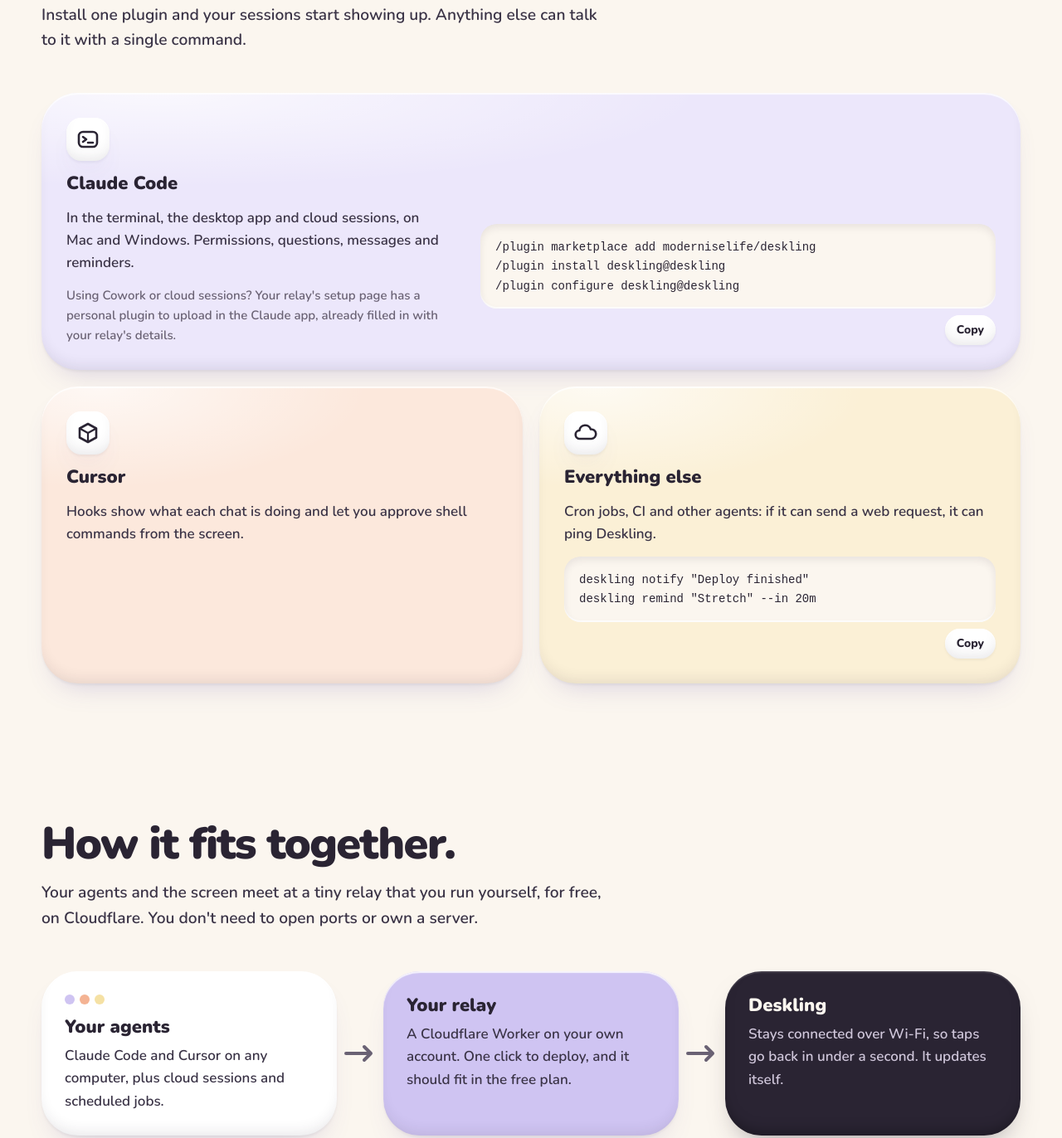
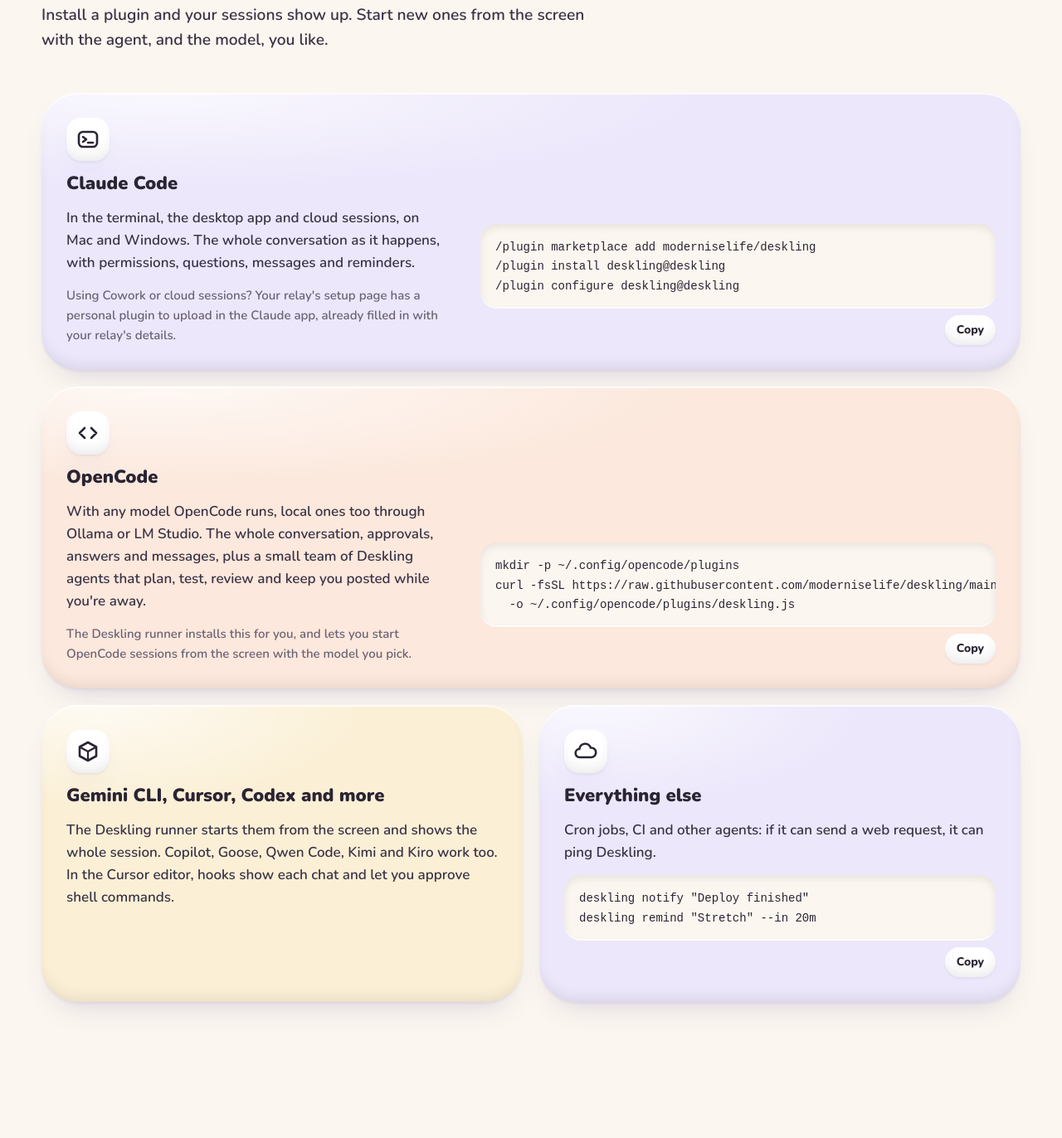
Before and after one commit to moderniselife/deskling, a website: page site/public/index.html in a window 1280 px wide. Shown: the part 1926-3298 px from the top of the page at 83% size. Drawn offline with nearby package versions, Linux system fonts and the light colour scheme.

Commit message:
Site: OpenCode and other agents; changelog for v0.3.2

```diff
--- a/site/public/index.html
+++ b/site/public/index.html
@@ -496,24 +496,33 @@ p code { font: 600 0.88em var(--mono); background: var(--sunk); padding: 2px 7px
     <div class="wrap">
       <div class="sec-head" data-enter>
         <h2 id="works-title">Works with what you already use.</h2>
-        <p>Install one plugin and your sessions start showing up. Anything else can talk to it with a single command.</p>
+        <p>Install a plugin and your sessions show up. Start new ones from the screen with the agent, and the model, you like.</p>
       </div>
       <div class="works">
         <article class="card t-lilac wide" data-enter>
           <span class="badge" aria-hidden="true"><svg viewBox="0 0 28 28"><rect x="3" y="5" width="22" height="18" rx="5" fill="none" stroke="currentColor" stroke-width="2.6"/><path d="M8 11l4 3-4 3M14 18h6" fill="none" stroke="currentColor" stroke-width="2.6" stroke-linecap="round" stroke-linejoin="round"/></svg></span>
           <h3>Claude Code</h3>
-          <p>In the terminal, the desktop app and cloud sessions, on Mac and Windows. Permissions, questions, messages and reminders.</p>
+          <p>In the terminal, the desktop app and cloud sessions, on Mac and Windows. The whole conversation as it happens, with permissions, questions, messages and reminders.</p>
           <p class="aside">Using Cowork or cloud sessions? Your relay's setup page has a personal plugin to upload in the Claude app, already filled in with your relay's details.</p>
           <div class="code"><pre><code>/plugin marketplace add moderniselife/deskling
 /plugin install deskling@deskling
 /plugin configure deskling@deskling</code></pre><button type="button" class="copy">Copy</button></div>
         </article>
-        <article class="card t-peach" data-enter style="--d:1">
-          <span class="badge" aria-hidden="true"><svg viewBox="0 0 28 28"><path d="M14 3l10 5.5v11L14 25 4 19.5v-11z" fill="none" stroke="currentColor" stroke-width="2.6" stroke-linejoin="round"/><path d="M14 14l10-5.5M14 14v11M14 14L4 8.5" fill="none" stroke="currentColor" stroke-width="2.2" stroke-linejoin="round"/></svg></span>
-          <h3>Cursor</h3>
-          <p>Hooks show what each chat is doing and let you approve shell commands from the screen.</p>
+        <article class="card t-peach wide" data-enter style="--d:1">
+          <span class="badge" aria-hidden="true"><svg viewBox="0 0 28 28"><path d="M10 8l-6 6 6 6M18 8l6 6-6 6" fill="none" stroke="currentColor" stroke-width="2.6" stroke-linecap="round" stroke-linejoin="round"/></svg></span>
+          <h3>OpenCode</h3>
+          <p>With any model OpenCode runs, local ones too through Ollama or LM Studio. The whole conversation, approvals, answers and messages, plus a small team of Deskling agents that plan, test, review and keep you posted while you're away.</p>
+          <p class="aside">The Deskling runner installs this for you, and lets you start OpenCode sessions from the screen with the model you pick.</p>
+          <div class="code"><pre><code>mkdir -p ~/.config/opencode/plugins
+curl -fsSL https://raw.githubusercontent.com/moderniselife/deskling/main/hooks/opencode/deskling.js \
+  -o ~/.config/opencode/plugins/deskling.js</code></pre><button type="button" class="copy">Copy</button></div>
         </article>
         <article class="card t-butter" data-enter style="--d:2">
+          <span class="badge" aria-hidden="true"><svg viewBox="0 0 28 28"><path d="M14 3l10 5.5v11L14 25 4 19.5v-11z" fill="none" stroke="currentColor" stroke-width="2.6" stroke-linejoin="round"/><path d="M14 14l10-5.5M14 14v11M14 14L4 8.5" fill="none" stroke="currentColor" stroke-width="2.2" stroke-linejoin="round"/></svg></span>
+          <h3>Gemini CLI, Cursor, Codex and more</h3>
+          <p>The Deskling runner starts them from the screen and shows the whole session. Copilot, Goose, Qwen Code, Kimi and Kiro work too. In the Cursor editor, hooks show each chat and let you approve shell commands.</p>
+        </article>
+        <article class="card t-lilac" data-enter style="--d:3">
           <span class="badge" aria-hidden="true"><svg viewBox="0 0 28 28"><path d="M7 21a5 5 0 01-.6-10A7 7 0 0120 9.5 5.5 5.5 0 0121 21z" fill="none" stroke="currentColor" stroke-width="2.6" stroke-linejoin="round"/></svg></span>
           <h3>Everything else</h3>
           <p>Cron jobs, CI and other agents: if it can send a web request, it can ping Deskling.</p>
@@ -555,7 +564,7 @@ deskling remind "Stretch" --in 20m</code></pre><button type="button" class="copy
           <li><h3>Install the firmware</h3><p>Plug the board into your computer and install from the browser, in Chrome or Edge. It picks the right build for your board.</p>
             <p><a class="btn btn-bold btn-sm" href="/install">Install Deskling</a></p></li>
           <li><h3>Say hi</h3><p>Pick your Wi-Fi on the screen, then open the address it shows and paste your relay details.</p></li>
-          <li><h3>Connect your agents</h3><p>Add the Claude Code plugin on each computer, and the Cursor hooks if you use Cursor.</p></li>
+          <li><h3>Connect your agents</h3><p>Add the Claude Code plugin on each computer, and the OpenCode plugin if you use OpenCode. Run the Deskling runner to start sessions from the screen.</p></li>
           <li><h3>Print its body</h3><p>Lilac bezel with ears, peach cheeks and a cream stand with toes. It prints without supports, and splits in two for 256&nbsp;mm beds.</p></li>
         </ol>
         <figure class="case" data-enter>
@@ -579,6 +588,7 @@ deskling remind "Stretch" --in 20m</code></pre><button type="button" class="copy
         <details><summary>Do I have to host anything?</summary><p>Just the relay, and the Deploy button does it for you. It's a small Cloudflare Worker on your own account, and for one person it should fit in the free plan. Firmware updates come from this site.</p></details>
         <details><summary>What if I'm not at my desk?</summary><p>Nothing changes. If you don't answer on the screen within 30 seconds, Claude asks on your computer as usual. You can change the wait in the plugin settings.</p></details>
         <details><summary>Can it be quiet?</summary><p>Yes. There's a volume slider, and "Quiet at night" mutes everything between 10pm and 7am except the reminders you asked for.</p></details>
+        <details><summary>Which agents does it work with?</summary><p>Claude Code and OpenCode fully, with any model OpenCode can use, including local ones. The runner also starts Gemini CLI, Cursor, Codex, Copilot, Goose, Qwen Code, Kimi and Kiro from the screen. Anything else can send notifications, reminders and its status with one command.</p></details>
         <details><summary>Does it work with more than one computer?</summary><p>That's the point. Install the plugin on each one, and every session shows up with the name of the machine it's on.</p></details>
         <details><summary>I don't have a 3D printer.</summary><p>It works fine without the case, propped up on a little stand. Any print service can make the parts from the STL files in the repo.</p></details>
       </div>
```
Also changed, not shown: CHANGELOG.md (added).
